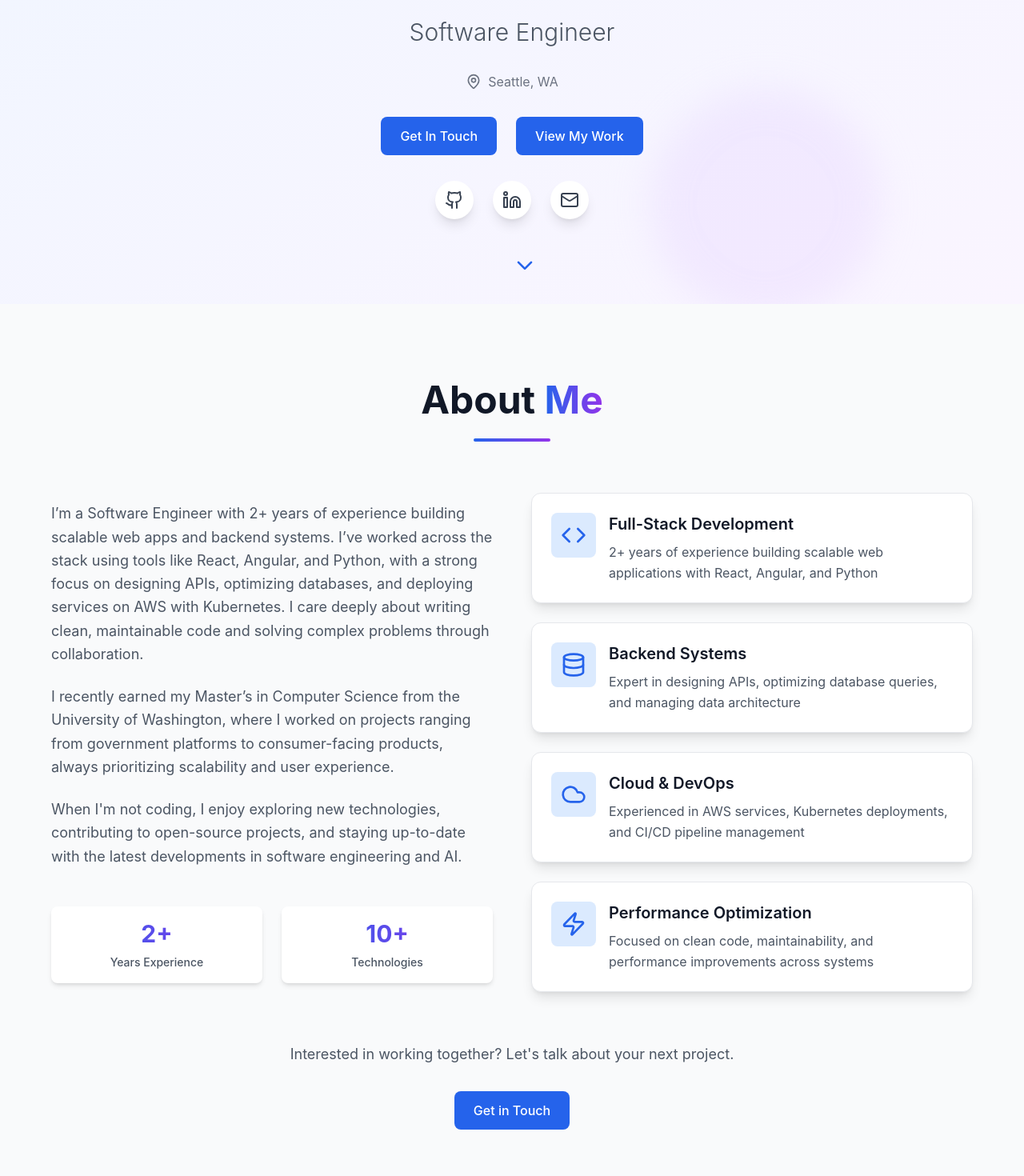
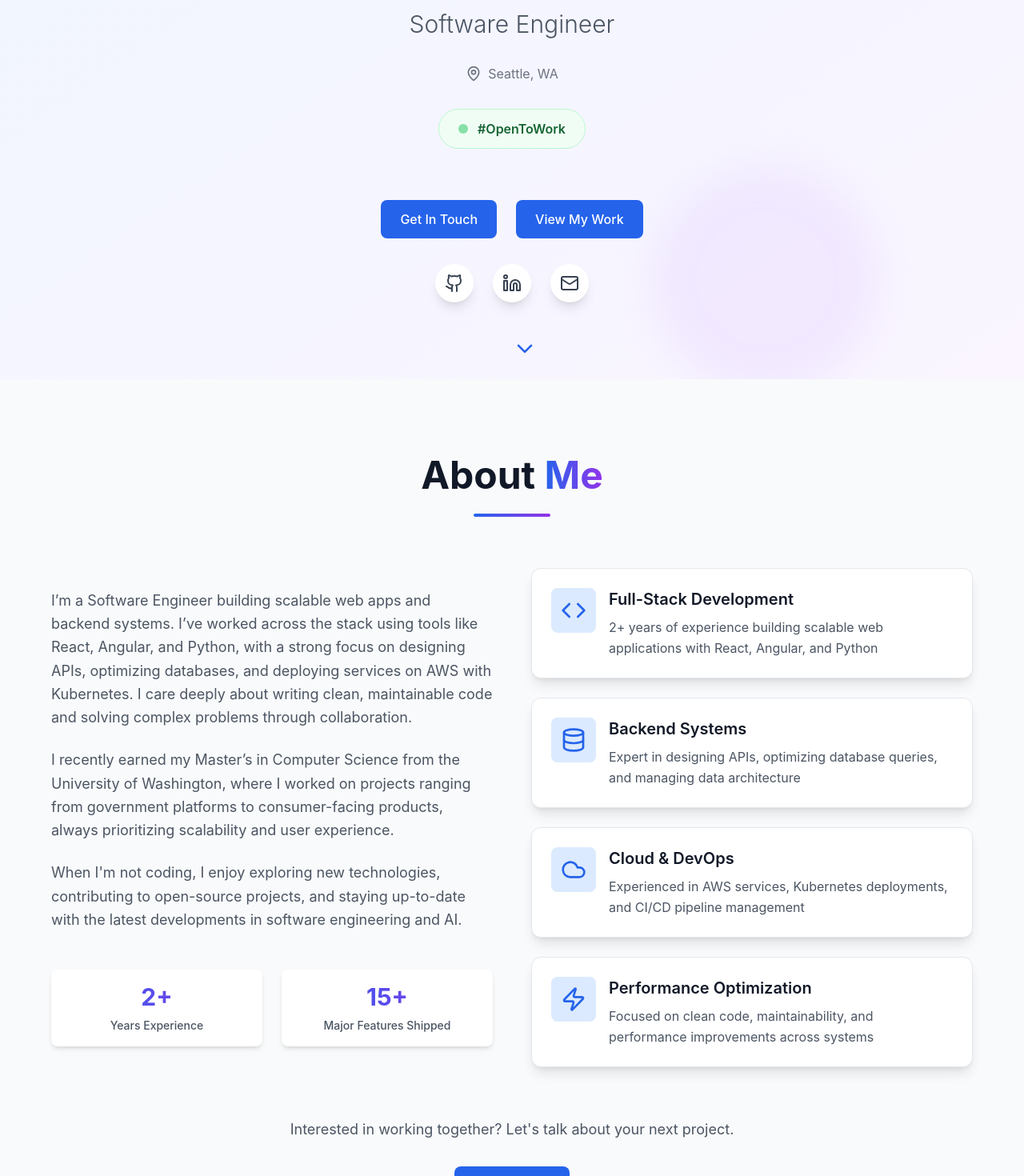
Before and after one commit to Sharan0402/Portfolio, a React (Create React App) app: page / in a window 1280 px wide. Shown: the part 420-1890 px from the top of the page at 80% size. Built offline with nearby package versions, Linux system fonts and the light colour scheme.

Commit message:
Modify work status

```diff
--- a/src/components/sections/About.tsx
+++ b/src/components/sections/About.tsx
@@ -101,8 +101,8 @@ const About: React.FC = () => {
                   <div className="text-gray-600 dark:text-gray-400 text-sm font-medium">Years Experience</div>
                 </div>
                 <div className="text-center p-4 bg-white dark:bg-gray-800 rounded-lg shadow-md">
-                  <div className="text-3xl font-bold text-gradient mb-2">10+</div>
-                  <div className="text-gray-600 dark:text-gray-400 text-sm font-medium">Technologies</div>
+                  <div className="text-3xl font-bold text-gradient mb-2">15+</div>
+                  <div className="text-gray-600 dark:text-gray-400 text-sm font-medium">Major Features Shipped</div>
                 </div>
               </motion.div>
             </motion.div>
--- a/src/components/sections/Contact.tsx
+++ b/src/components/sections/Contact.tsx
@@ -49,13 +49,7 @@ const Contact: React.FC = () => {
       href: `mailto:${personalInfo.email}`,
       color: 'from-blue-500 to-blue-600'
     },
-    {
-      icon: <Phone className="w-6 h-6" />,
-      label: 'Phone',
-      value: personalInfo.phone,
-      href: `tel:${personalInfo.phone}`,
-      color: 'from-green-500 to-green-600'
-    },
+
     {
       icon: <MapPin className="w-6 h-6" />,
       label: 'Location',
@@ -184,23 +178,6 @@ const Contact: React.FC = () => {
                 </div>
               </div>
 
-              {/* Availability Status */}
-              <motion.div
-                variants={itemVariants}
-                className="p-6 bg-green-50 dark:bg-green-900/20 rounded-lg border border-green-200 dark:border-green-800"
-              >
-                <div className="flex items-center space-x-3">
-                  <div className="w-3 h-3 bg-green-500 rounded-full animate-pulse"></div>
-                  <div>
-                    <div className="text-green-800 dark:text-green-300 font-semibold">
-                      Available for New Opportunities
-                    </div>
-                    <div className="text-green-600 dark:text-green-400 text-sm">
-                      Open to full-time positions and freelance projects
-                    </div>
-                  </div>
-                </div>
-              </motion.div>
             </motion.div>
 
             {/* Contact Form */}
--- a/src/components/sections/Hero.tsx
+++ b/src/components/sections/Hero.tsx
@@ -107,7 +107,15 @@ const Hero: React.FC = () => {
             </div>
           </motion.div>
 
-
+          {/* Availability Status */}
+          <motion.div variants={itemVariants}>
+            <div className="inline-flex items-center space-x-3 px-6 py-3 bg-green-50 dark:bg-green-900/20 rounded-full border border-green-200 dark:border-green-800 mb-8">
+              <div className="w-3 h-3 bg-green-500 rounded-full animate-pulse"></div>
+              <div className="text-green-800 dark:text-green-300 font-semibold">
+                #OpenToWork
+              </div>
+            </div>
+          </motion.div>
 
           {/* CTA Buttons */}
           <motion.div
--- a/src/components/sections/Projects.tsx
+++ b/src/components/sections/Projects.tsx
@@ -183,12 +183,7 @@ const Projects: React.FC = () => {
                 <Github size={16} />
                 <span>View All on GitHub</span>
               </a>
-              <button
-                onClick={() => document.querySelector('#contact')?.scrollIntoView({ behavior: 'smooth' })}
-                className="btn-primary"
-              >
-                Let's Collaborate
-              </button>
+
             </div>
           </motion.div>
 
@@ -199,9 +194,9 @@ const Projects: React.FC = () => {
           >
             {[
               { label: "Projects Completed", value: "10+", color: "from-blue-500 to-blue-600" },
-              { label: "Technologies Used", value: "25+", color: "from-green-500 to-green-600" },
-              { label: "Code Commits", value: "500+", color: "from-purple-500 to-purple-600" },
-              { label: "Users Impacted", value: "2000+", color: "from-orange-500 to-orange-600" }
+              { label: "Tech Stack", value: "5+", color: "from-green-500 to-green-600" },
+              { label: "PRs Merged", value: "120+", color: "from-purple-500 to-purple-600" },
+              { label: "Users Impacted", value: "9k+", color: "from-orange-500 to-orange-600" }
             ].map((stat, index) => (
               <motion.div
                 key={index}
--- a/src/components/sections/Skills.tsx
+++ b/src/components/sections/Skills.tsx
@@ -159,7 +159,7 @@ const Skills: React.FC = () => {
               onClick={() => document.querySelector('#contact')?.scrollIntoView({ behavior: 'smooth' })}
               className="btn-primary"
             >
-              Let's Collaborate
+              Let's Connect
             </button>
           </motion.div>
         </motion.div>
--- a/src/data/resumeData.ts
+++ b/src/data/resumeData.ts
@@ -9,7 +9,7 @@ export const resumeData: ResumeData = {
     email: "vsharan0402@gmail.com",
     linkedin: "https://linkedin.com/in/sharan-vaitheeswaran",
     github: "https://github.com/Sharan0402",
-    short_summary:"I’m a Software Engineer with 2+ years of experience building scalable web apps and backend systems. I’ve worked across the stack using tools like React, Angular, and Python, with a strong focus on designing APIs, optimizing databases, and deploying services on AWS with Kubernetes. I care deeply about writing clean, maintainable code and solving complex problems through collaboration.",
+    short_summary:"I’m a Software Engineer building scalable web apps and backend systems. I’ve worked across the stack using tools like React, Angular, and Python, with a strong focus on designing APIs, optimizing databases, and deploying services on AWS with Kubernetes. I care deeply about writing clean, maintainable code and solving complex problems through collaboration.",
     summary: "Software Engineer with over 2 years of full-stack experience building scalable web applications and backend systems. Comfortable working across the stack with tools like React, Angular, and Python, and experienced in designing APIs, optimizing database queries, and deploying services on AWS with Kubernetes. Focused on performance, maintainability, and clean code, with a collaborative approach to solving real-world engineering problems."
   },
 
```
